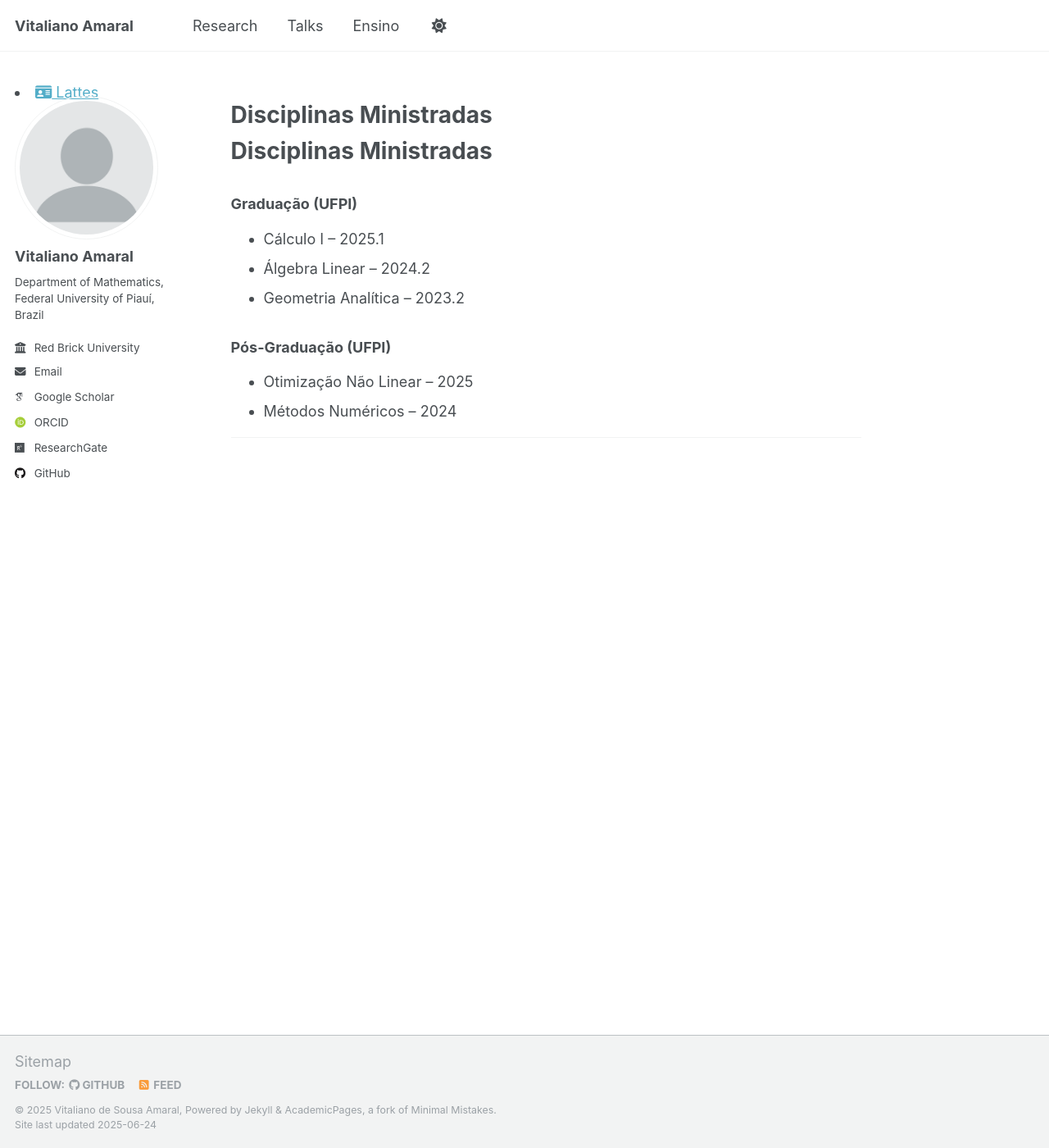
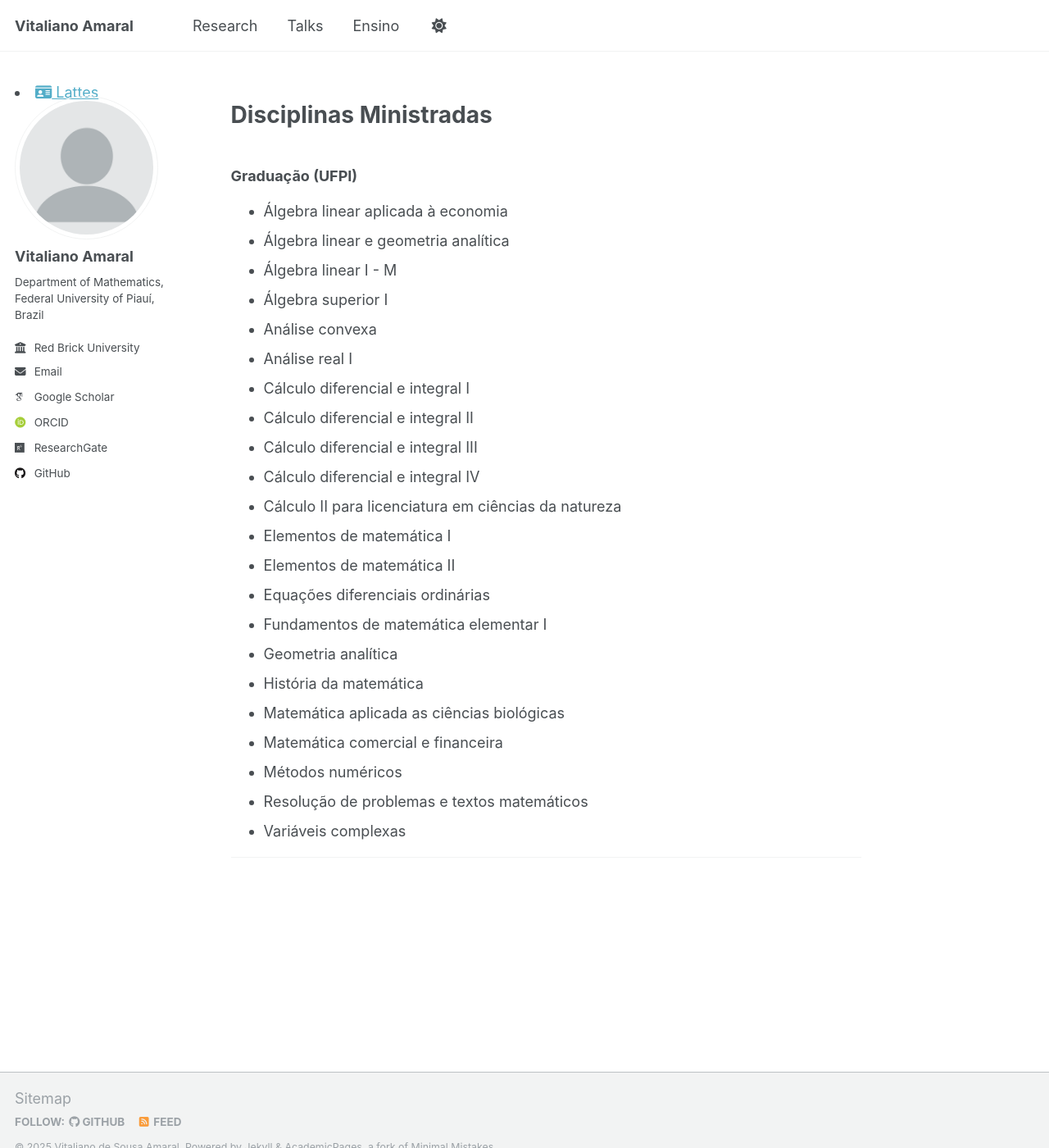
Before and after one commit to vitalianoamaral/vitalianoamaral.github.io, a Jekyll site: the page built from ensino/disciplinasg.md, in a window 1280 px wide and 1400 px high. Shown: the whole window at 82% size. Built offline with Jekyll 4.4.1, drawn with Linux system fonts in a browser that asks for light colours; some web fonts are replaced.

Commit message:
Update disciplinasg.md

```diff
--- a/ensino/disciplinasg.md
+++ b/ensino/disciplinasg.md
@@ -4,16 +4,28 @@ title: "Disciplinas Ministradas"
 permalink: /ensino/disciplinasg/
 author_profile: true
 ---
-
-# Disciplinas Ministradas
-
 ### Graduação (UFPI)
-- Cálculo I – 2025.1
-- Álgebra Linear – 2024.2
-- Geometria Analítica – 2023.2
-
-### Pós-Graduação (UFPI)
-- Otimização Não Linear – 2025
-- Métodos Numéricos – 2024
+- Álgebra linear aplicada à economia
+- Álgebra linear e geometria analítica
+- Álgebra linear I - M
+- Álgebra superior I
+- Análise convexa
+- Análise real I
+- Cálculo diferencial e integral I
+- Cálculo diferencial e integral II
+- Cálculo diferencial e integral III
+- Cálculo diferencial e integral IV
+- Cálculo II para licenciatura em ciências da natureza
+- Elementos de matemática I
+- Elementos de matemática II
+- Equações diferenciais ordinárias
+- Fundamentos de matemática elementar I
+- Geometria analítica
+- História da matemática
+- Matemática aplicada as ciências biológicas
+- Matemática comercial e financeira
+- Métodos numéricos
+- Resolução de problemas e textos matemáticos
+- Variáveis complexas
 
 ---
```
